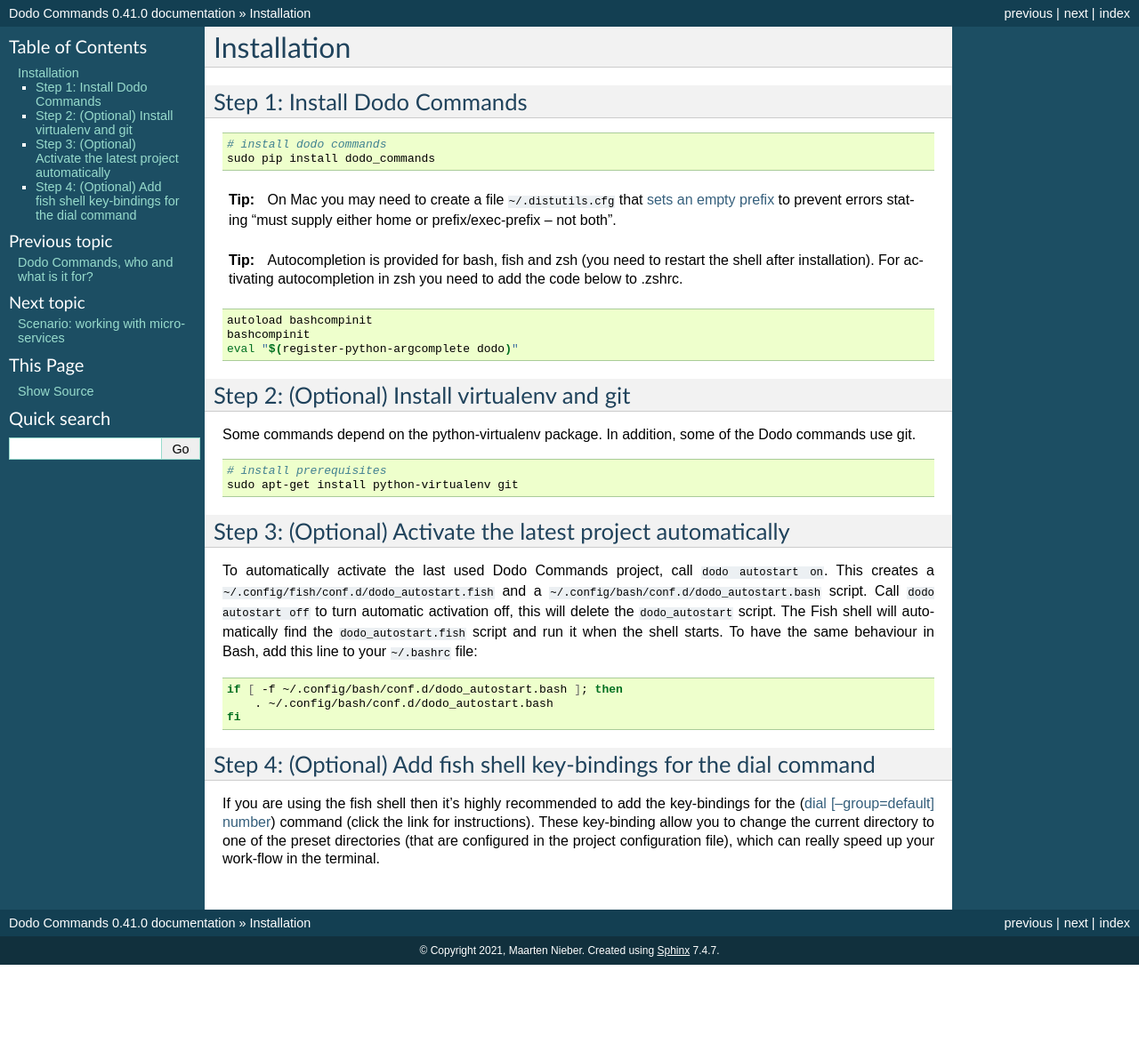
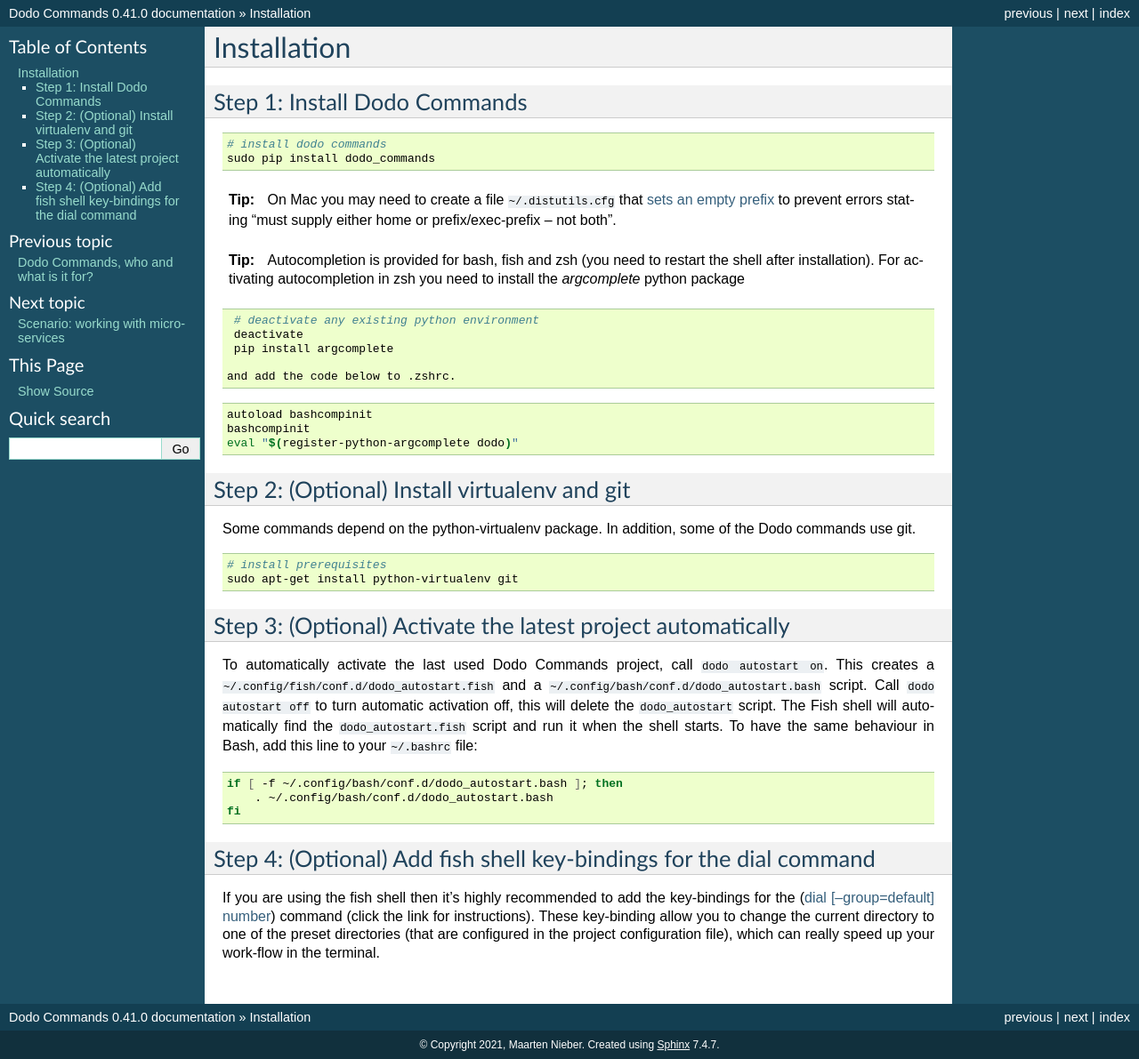
Before and after one commit to mnieber/dodo-commands, a Sphinx documentation site: the page built from docs/installation.rst, in a window 1280 px wide. Shown: the whole page at 89% size. Built offline with Sphinx 7.4.7, drawn with Linux system fonts in a browser that asks for light colours; before the commit the page ends 1085 px from its top, so only the background shows below that.

Commit message:
Fix arg-complete in zsh

```diff
--- a/docs/installation.rst
+++ b/docs/installation.rst
@@ -20,7 +20,15 @@
 .. tip::
 
    Autocompletion is provided for bash, fish and zsh (you need to restart the shell after installation).
-   For activating autocompletion in zsh you need to add the code below to .zshrc.
+   For activating autocompletion in zsh you need to install the `argcomplete` python package
+
+.. code-block:: bash
+
+    # deactivate any existing python environment
+    deactivate
+    pip install argcomplete
+
+   and add the code below to .zshrc.
 
 .. code-block:: bash
 
```
Also changed, not shown: 1 other file.
